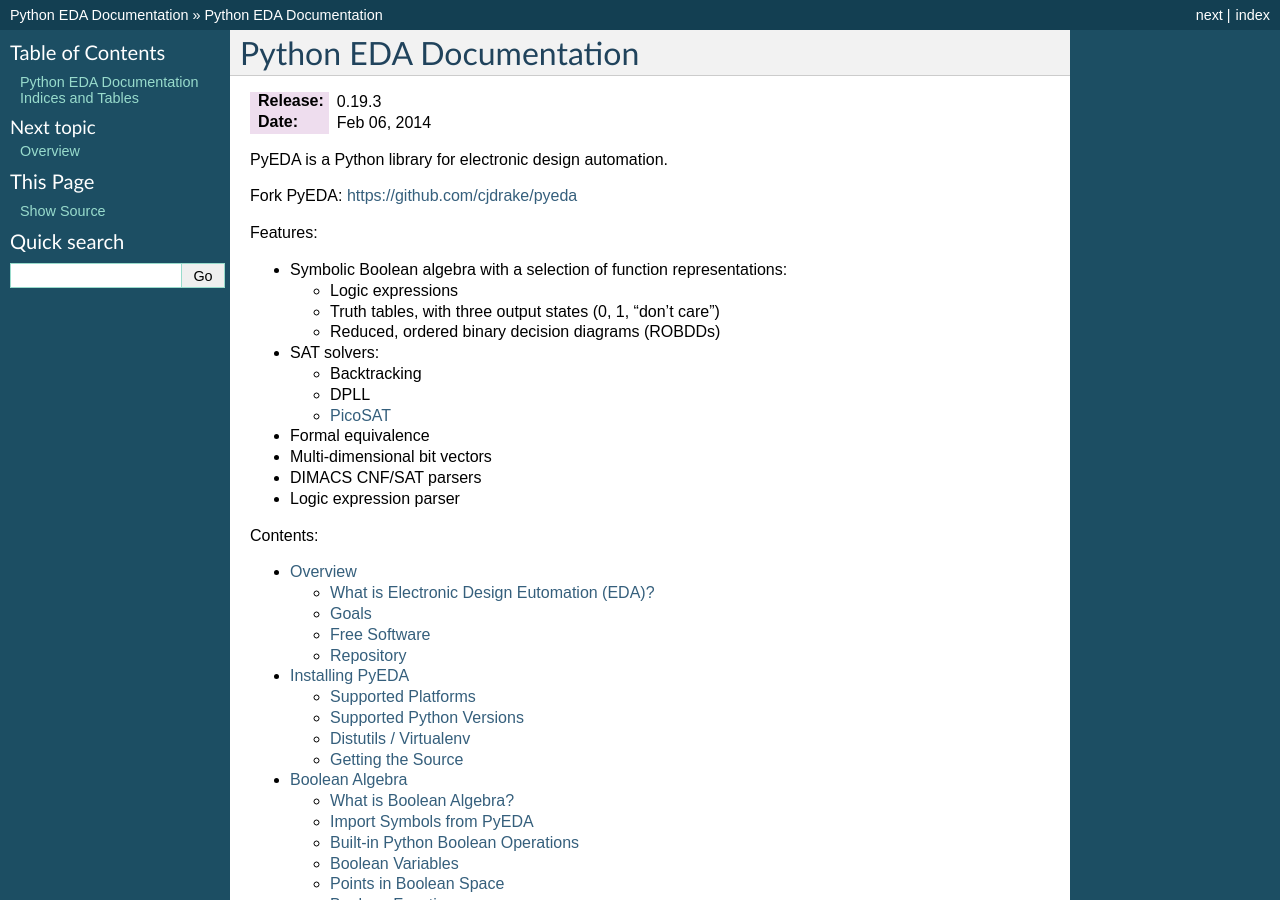
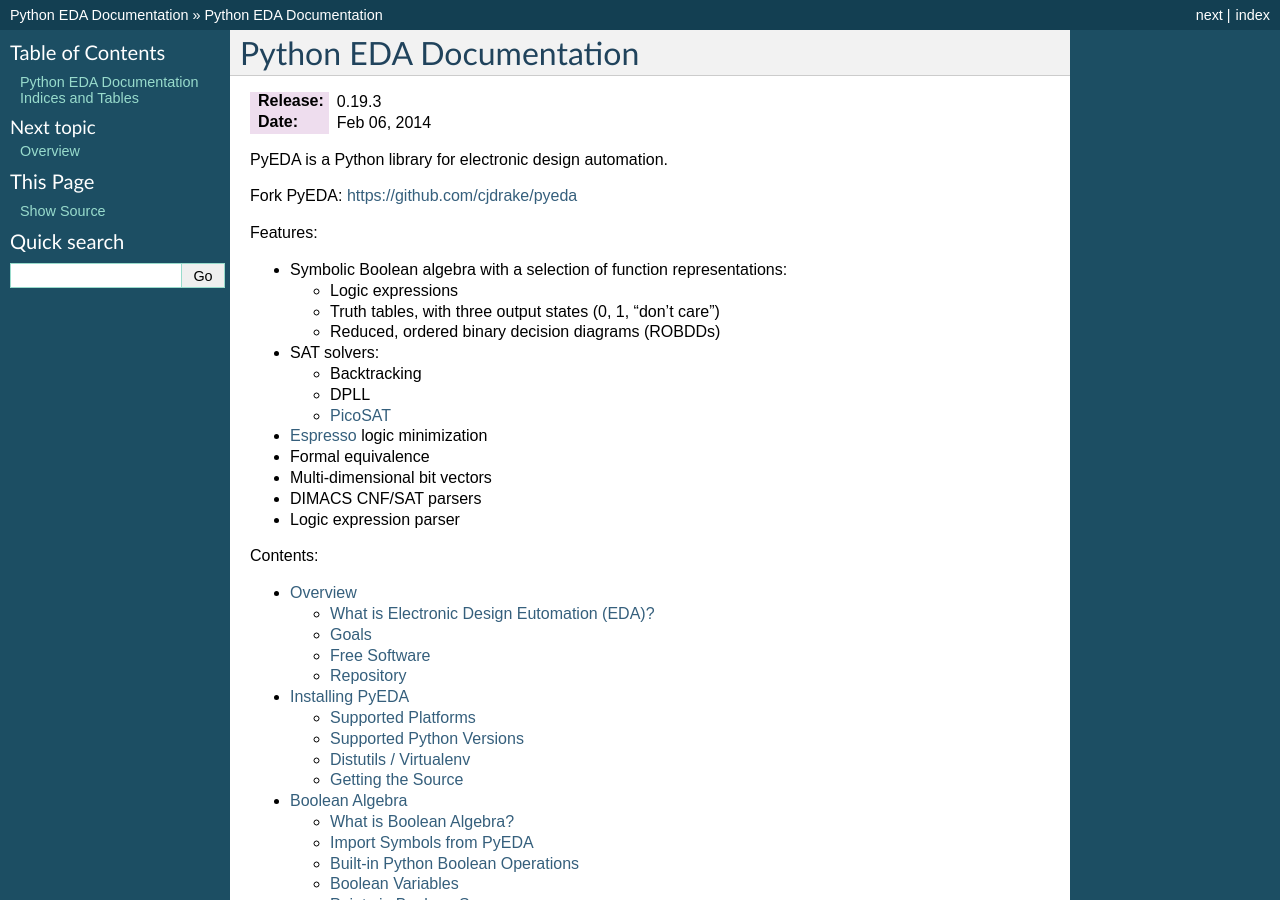
Before and after one commit to cjdrake/pyeda, a Sphinx documentation site: the page built from doc/source/index.rst, in a window 1280 px wide and 900 px high. Built offline with Sphinx 7.4.7, drawn with Linux system fonts in a browser that asks for light colours.

Commit message:
Add Espress logic minimization to feature list

```diff
--- a/README.rst
+++ b/README.rst
@@ -24,6 +24,7 @@
   * DPLL
   * `PicoSAT <http://fmv.jku.at/picosat>`_
 
+* `Espresso <http://embedded.eecs.berkeley.edu/pubs/downloads/espresso/index.htm>`_ logic minimization
 * Formal equivalence
 * Multi-dimensional bit vectors
 * DIMACS CNF/SAT parsers
--- a/doc/source/index.rst
+++ b/doc/source/index.rst
@@ -24,6 +24,7 @@
   * DPLL
   * `PicoSAT <http://fmv.jku.at/picosat>`_
 
+* `Espresso <http://embedded.eecs.berkeley.edu/pubs/downloads/espresso/index.htm>`_ logic minimization
 * Formal equivalence
 * Multi-dimensional bit vectors
 * DIMACS CNF/SAT parsers
```
